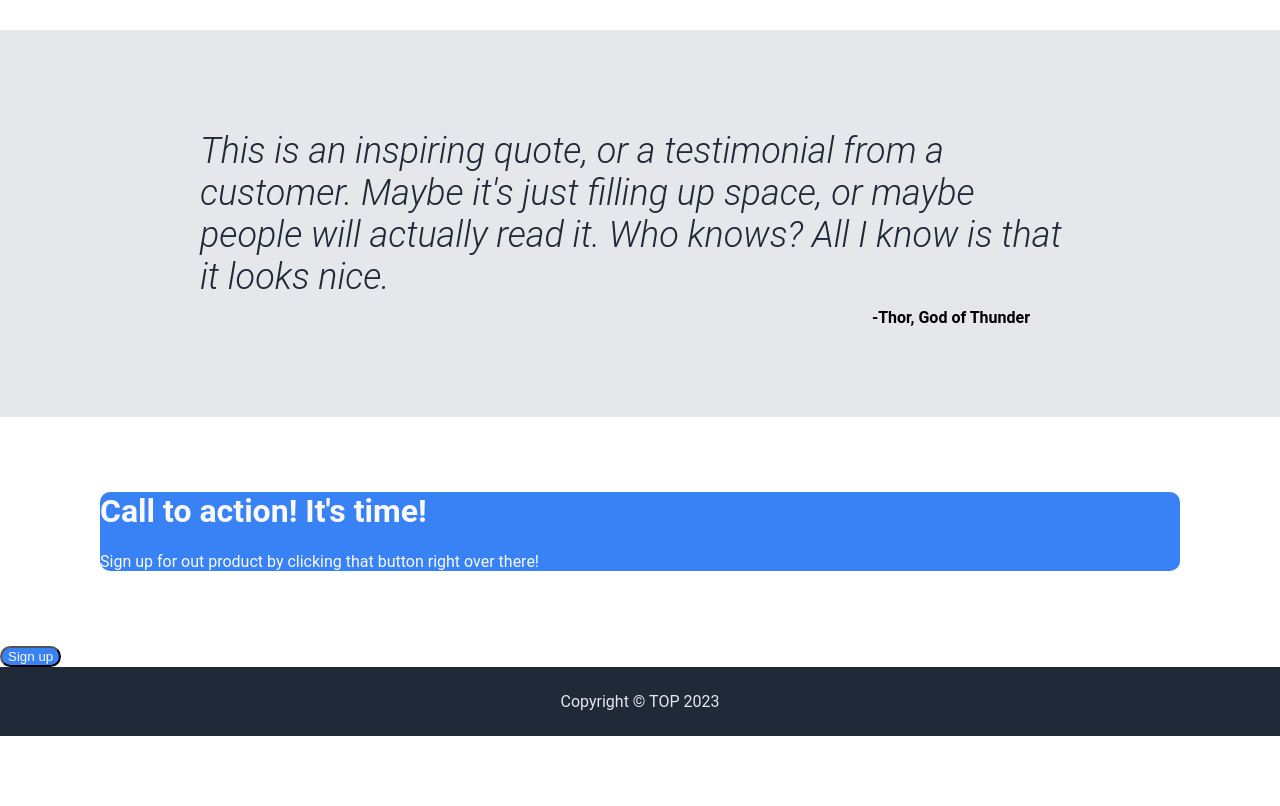
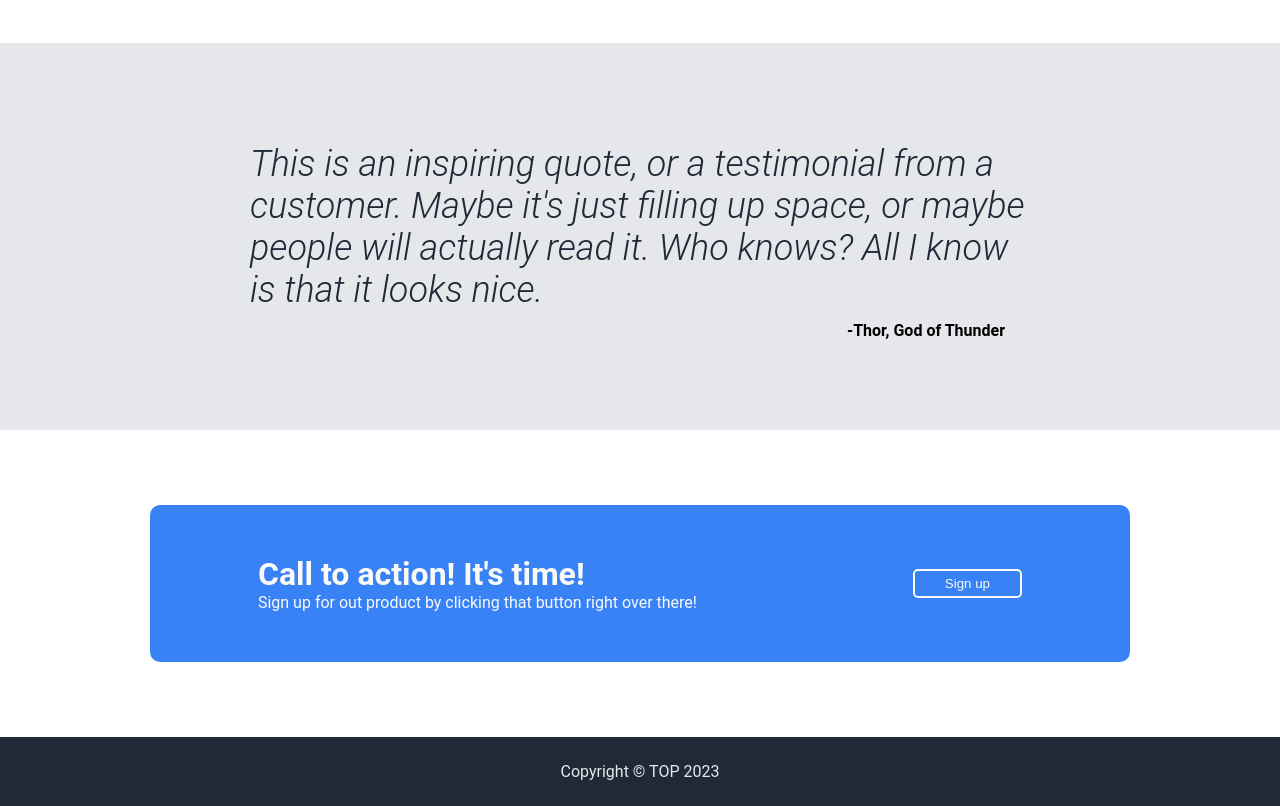
Before and after one commit to AWW0886/landing-page, a plain HTML site: page index.html in a window 1280 px wide. Shown: the part 820-1626 px from the top of the page. Before the commit the page ends 1556 px from the top, so only its background shows below. Drawn offline with Linux system fonts and the light colour scheme.

Commit message:
Complete action

```diff
--- a/styles.css
+++ b/styles.css
@@ -75,7 +75,8 @@ a {
 .hero-button {
     background-color: #3882F6;
     color: #F9FAF8;
-    border-radius: 25px;
+    border-radius: 10px;
+    padding: 7.5px;
 }
 
 .hero-image {
@@ -146,27 +147,48 @@ a {
     font-size: 36px;
     font-style: italic;
     font-weight: 300;
-    margin: 100px 200px;
+    margin: 100px 250px;
 }
 
 .quote-author {
     font-weight: bold;
     display: flex;
     justify-content: flex-end;
-    margin: -90px 250px 90px 0px;
+    margin: -90px 275px 90px 0px;
+}
+
+.action-container {
+    background-color: #3882F6;
+    color: #F9FAF8;
+    margin: 75px 150px;
+    border-radius: 10px;
+    display: flex;
+    justify-content: space-around;
+    align-items: center;
 }
 
 .action-content {
-    background-color: #3882F6;
-    color: #F9FAF8;
-    margin: 75px 100px;
-    border-radius: 10px;
+    display: flex;
+    flex-direction: column;
+}
+
+.action-header {
+    margin-top: 50px;
+    margin-bottom: 0px;
+}
+
+.action-text {
+    margin-top: 0px;
+    margin-bottom: 50px;
 }
 
 .action-button {
     background-color: #3882F6;
     color: #F9FAF8;
-    border-radius: 25px;
+    border-color: #F9FAF8;
+    border-style: solid;
+    border-radius: 5px;
+    padding: 5px 30px;
 }
 
 .footer {
```
